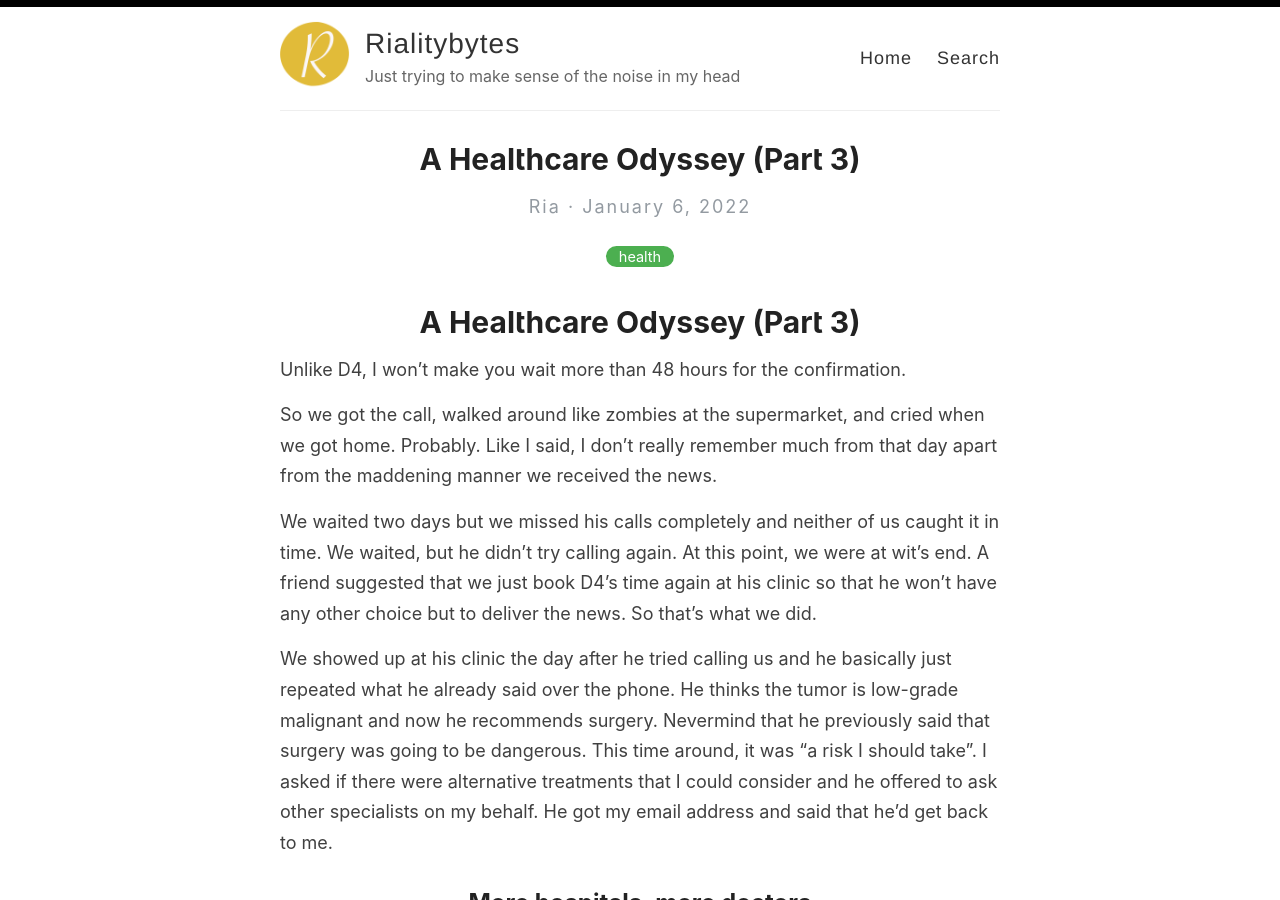
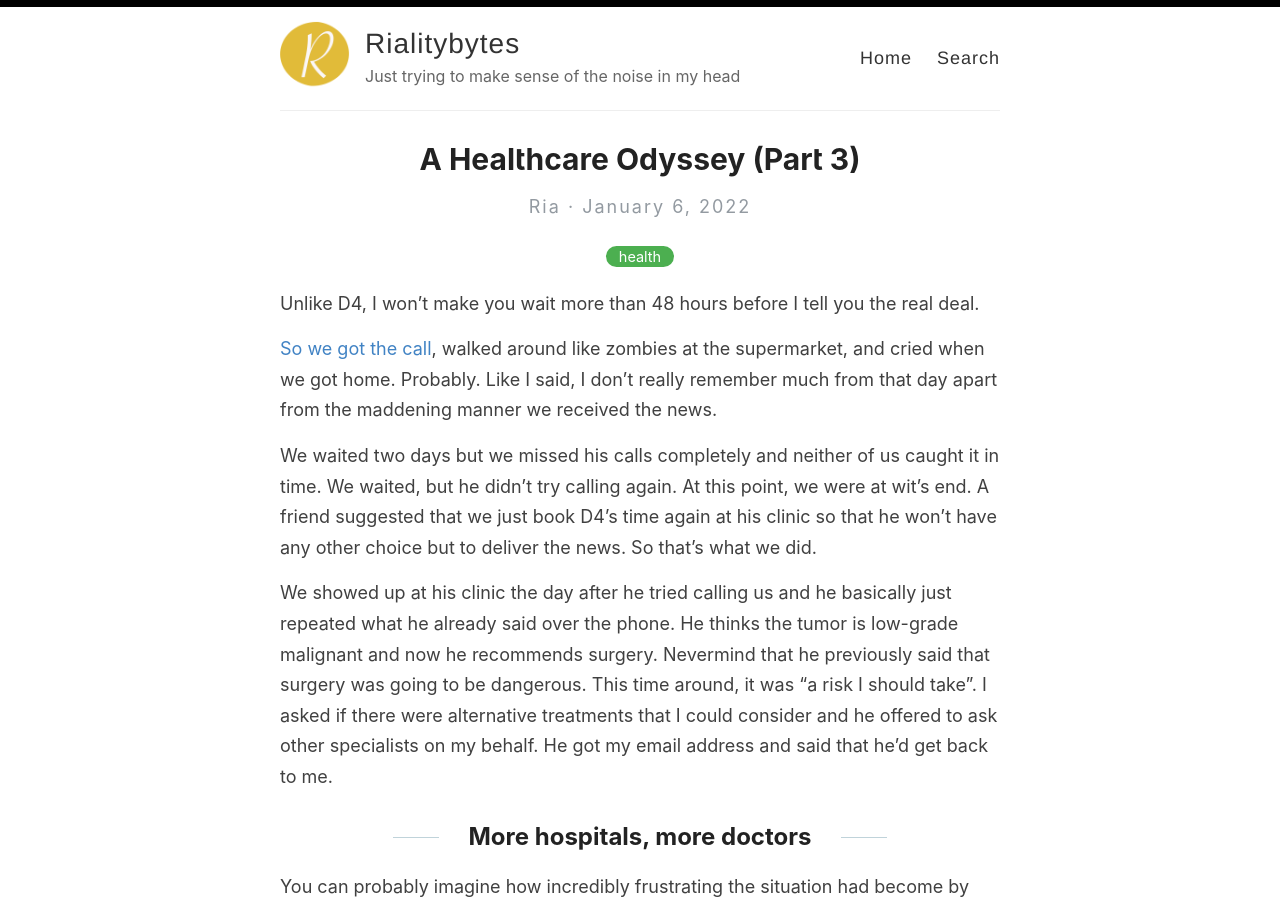
Before and after one commit to rialitybytes/rialitybytes.github.io, a Jekyll site: the page built from _posts/2022-01-06-odyssey-3.md, in a window 1280 px wide and 900 px high. Built offline with Jekyll 4.4.1, drawn with Linux system fonts in a browser that asks for light colours.

Commit message:
Update 2022-01-06-odyssey-3.md

```diff
--- a/_posts/2022-01-06-odyssey-3.md
+++ b/_posts/2022-01-06-odyssey-3.md
@@ -5,11 +5,9 @@ categories: health
 excerpt: Finally, some clarity.
 ---
 
-# A Healthcare Odyssey (Part 3)
+Unlike D4, I won't make you wait more than 48 hours before I tell you the real deal.
 
-Unlike D4, I won't make you wait more than 48 hours for the confirmation.
-
-So we got the call, walked around like zombies at the supermarket, and cried when we got home. Probably. Like I said, I don't really remember much from that day apart from the maddening manner we received the news.
+[So we got the call](https://rialitybytes.github.io/writing/odyssey-2/), walked around like zombies at the supermarket, and cried when we got home. Probably. Like I said, I don't really remember much from that day apart from the maddening manner we received the news.
 
 We waited two days but we missed his calls completely and neither of us caught it in time. We waited, but he didn't try calling again. At this point, we were at wit's end. A friend suggested that we just book D4's time again at his clinic so that he won't have any other choice but to deliver the news. So that's what we did.
 
```
